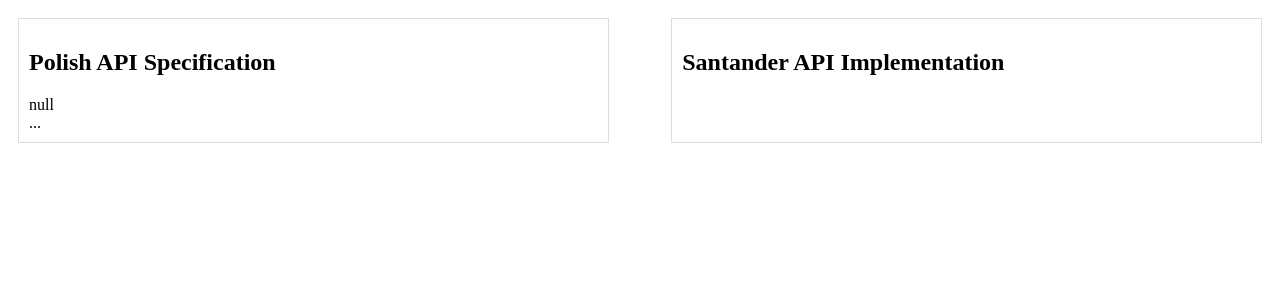
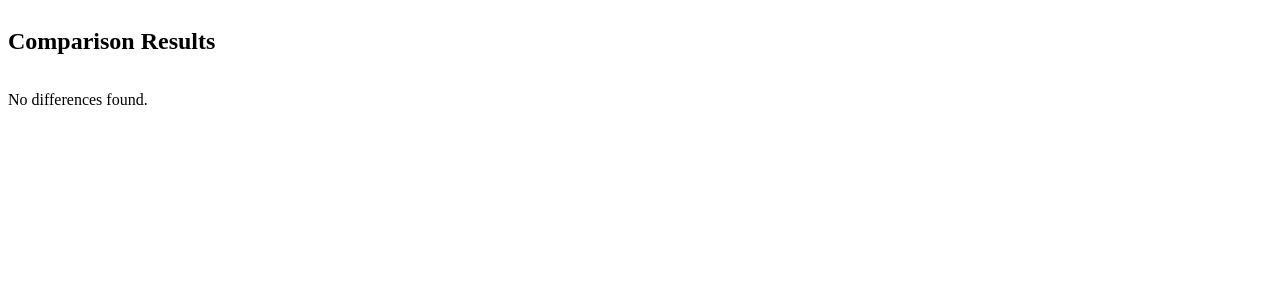
Before and after one commit to maciekSzubiczuk/polishAPI_compliance_tool, a Flask app: page /display in a window 1280 px wide. Shown: the top 300 px of the page. Run offline with Flask 3, Linux system fonts and the light colour scheme.

Commit message:
added simple comparison for pis

```diff
--- a/app/main.py
+++ b/app/main.py
@@ -1,5 +1,6 @@
 from flask import Flask, render_template, request, redirect, url_for
 import yaml
+from deepdiff import DeepDiff
 
 app = Flask(__name__)
 
@@ -7,20 +8,37 @@
 polish_api_data = None
 santander_api_data = []
 
+def load_yaml_from_file(file):
+    if file:
+        return yaml.safe_load(file)
+
+def compare_apis(polish_api, santander_api):
+    differences = DeepDiff(polish_api, santander_api, ignore_order=True)
+    return json_serializable_diff(differences.to_dict())
+
+def json_serializable_diff(diff_dict):
+    """ Recursively convert complex objects in diff_dict to serializable formats. """
+    if isinstance(diff_dict, dict):
+        for key, value in diff_dict.items():
+            diff_dict[key] = json_serializable_diff(value)
+    elif not isinstance(diff_dict, (int, float, str, list, dict, bool, type(None))):
+        return str(diff_dict)  # Convert non-serializable types to string
+    return diff_dict
+
 @app.route('/', methods=['GET', 'POST'])
 def index():
     global polish_api_data, santander_api_data
     if request.method == 'POST':
-        # Handle Polish API file upload
+        # Handle file uploads
         polish_api_file = request.files.get('polishapi_file')
-        if polish_api_file and polish_api_file.filename.endswith('.yaml'):
-            polish_api_data = yaml.safe_load(polish_api_file)
+        santander_files = request.files.getlist('santander_files')
 
-        # Handle Santander files upload
-        santander_files = request.files.getlist('santander_files')
+        if polish_api_file:
+            polish_api_data = load_yaml_from_file(polish_api_file)
+
         for file in santander_files:
-            if file and file.filename.endswith('.yaml'):
-                santander_api_data.append(yaml.safe_load(file))
+            if file:
+                santander_api_data.append(load_yaml_from_file(file))
 
         return redirect(url_for('display'))
 
@@ -28,10 +46,14 @@
 
 @app.route('/display')
 def display():
-    # Convert YAML data to string for display
-    polish_api_str = yaml.dump(polish_api_data, default_flow_style=False)
-    santander_api_str = [yaml.dump(data, default_flow_style=False) for data in santander_api_data]
-    return render_template('display.html', polish_api=polish_api_str, santander_api=santander_api_str)
+    # Compare the APIs and get differences
+    differences = []
+    for santander_api in santander_api_data:
+        diff = compare_apis(polish_api_data, santander_api)
+        differences.append(diff)
+
+    # Render display page with differences
+    return render_template('display.html', differences=differences)
 
 if __name__ == '__main__':
     app.run(debug=True)
--- a/app/templates/display.html
+++ b/app/templates/display.html
@@ -5,35 +5,39 @@
     <style>
         .container {
             display: flex;
+            flex-direction: column;
             justify-content: space-between;
         }
-        .display-section {
-            width: 45%;
-            padding: 10px;
+        .diff-section {
             border: 1px solid #ddd;
             margin: 10px;
-            overflow: auto;
+            padding: 10px;
         }
-        .yaml-content {
-            white-space: pre; /* Preserves formatting of preformatted text */
-        }
+        .added { color: green; }
+        .removed { color: red; }
+        .changed { color: blue; }
+        .preformatted { white-space: pre-wrap; }
     </style>
 </head>
 <body>
     <div class="container">
-        <!-- Display Polish API Data -->
-        <div class="display-section">
-            <h2>Polish API Specification</h2>
-            <div class="yaml-content">{{ polish_api }}</div>
-        </div>
-
-        <!-- Display Santander API Data -->
-        <div class="display-section">
-            <h2>Santander API Implementation</h2>
-            {% for data in santander_api %}
-                <div class="yaml-content">{{ data }}</div>
-            {% endfor %}
-        </div>
+        <h2>Comparison Results</h2>
+        {% for diff in differences %}
+            <div class="diff-section">
+                <h3>Difference {{ loop.index }}</h3>
+                {% if diff.dictionary_item_added %}
+                    <div class="added preformatted">Added: {{ diff.dictionary_item_added }}</div>
+                {% endif %}
+                {% if diff.dictionary_item_removed %}
+                    <div class="removed preformatted">Removed: {{ diff.dictionary_item_removed }}</div>
+                {% endif %}
+                {% if diff.values_changed %}
+                    <div class="changed preformatted">Changed: {{ diff.values_changed }}</div>
+                {% endif %}
+            </div>
+        {% else %}
+            <p>No differences found.</p>
+        {% endfor %}
     </div>
 </body>
 </html>
```
